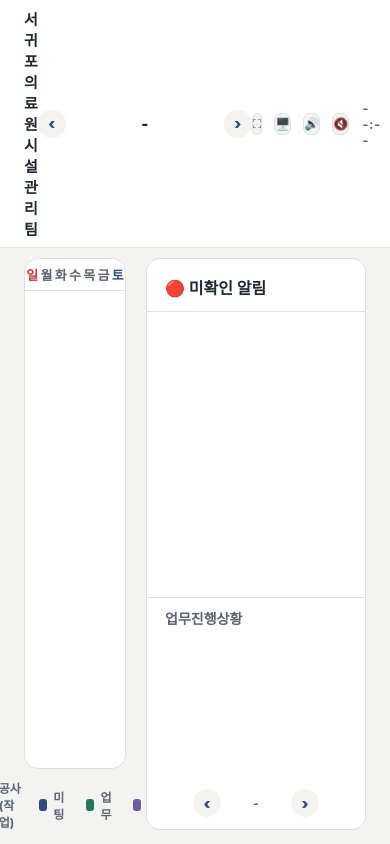
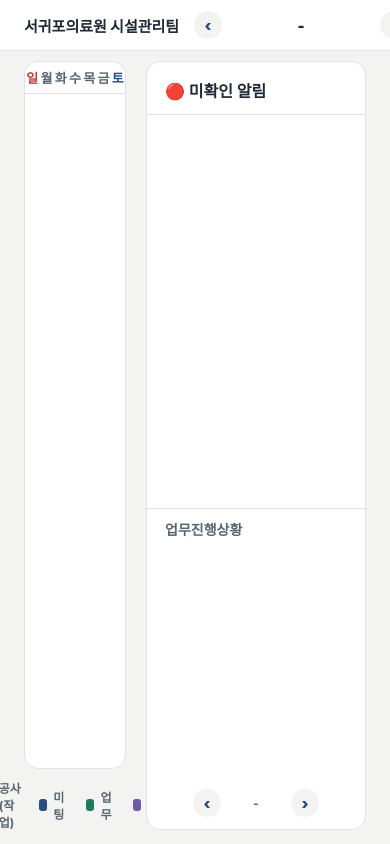
Before and after one commit to 220041/SMC-FM, a plain HTML site: page board.html in a window 390 px wide. Drawn offline with Linux system fonts and the light colour scheme; no server answers; a web font is replaced by a local one.

Commit message:
Add files via upload

```diff
--- a/board.html
+++ b/board.html
@@ -11,15 +11,18 @@
 
   /* ── 상단 바 ───────────────────────────── */
   #topbar {
-    display: grid; grid-template-columns: 1fr auto 1fr; align-items: center;
+    display: grid;
+    grid-template-columns: max-content minmax(220px, 1fr) max-content;
+    column-gap: clamp(12px, 2vw, 32px);
+    align-items: center;
     padding: 8px 24px;
     background: var(--surface);
     border-bottom: 1px solid var(--line);
     flex-shrink: 0;
   }
-  #topbar .brand { font-size: clamp(15px, 1.35vw, 21px); font-weight: 800; justify-self: start; color: var(--ink); text-decoration: none; cursor: pointer; }
+  #topbar .brand { font-size: clamp(15px, 1.35vw, 21px); font-weight: 800; justify-self: start; color: var(--ink); text-decoration: none; cursor: pointer; white-space: nowrap; }
   #topbar .brand:active { color: var(--accent); }
-  #topbar-nav { display: flex; align-items: center; gap: 14px; justify-self: center; }
+  #topbar-nav { display: flex; align-items: center; gap: 14px; justify-self: center; min-width: 0; }
   #topbar-nav .month-title { font-size: clamp(15px, 1.2vw, 19px); font-weight: 900; min-width: 130px; text-align: center; cursor: pointer; }
   #topbar-nav .month-title:active { color: var(--accent); }
   .tb-nav-btn {
@@ -39,8 +42,8 @@
   .icon-btn:active { background: var(--line); }
   .icon-btn.is-active { color: var(--accent); border-color: var(--accent); }
   .icon-btn.is-muted { color:var(--alert); border-color:var(--alert); background:var(--alert-bg); }
-  #clock { font-size: clamp(13px, 1.15vw, 18px); font-weight: 700; color: var(--ink-soft); font-variant-numeric: tabular-nums; }
-  #topbar-right { display: flex; align-items: center; gap: 12px; justify-self: end; }
+  #clock { font-size: clamp(13px, 1.15vw, 18px); font-weight: 700; color: var(--ink-soft); font-variant-numeric: tabular-nums; white-space: nowrap; flex: 0 0 auto; }
+  #topbar-right { display: flex; align-items: center; gap: 12px; justify-self: end; flex-wrap: nowrap; white-space: nowrap; min-width: max-content; }
   .nav-link {
     display: flex; align-items: center; gap: 6px; text-decoration: none;
     background: var(--bg); color: var(--ink-soft); border: 1.5px solid var(--line); border-radius: 18px;
```
